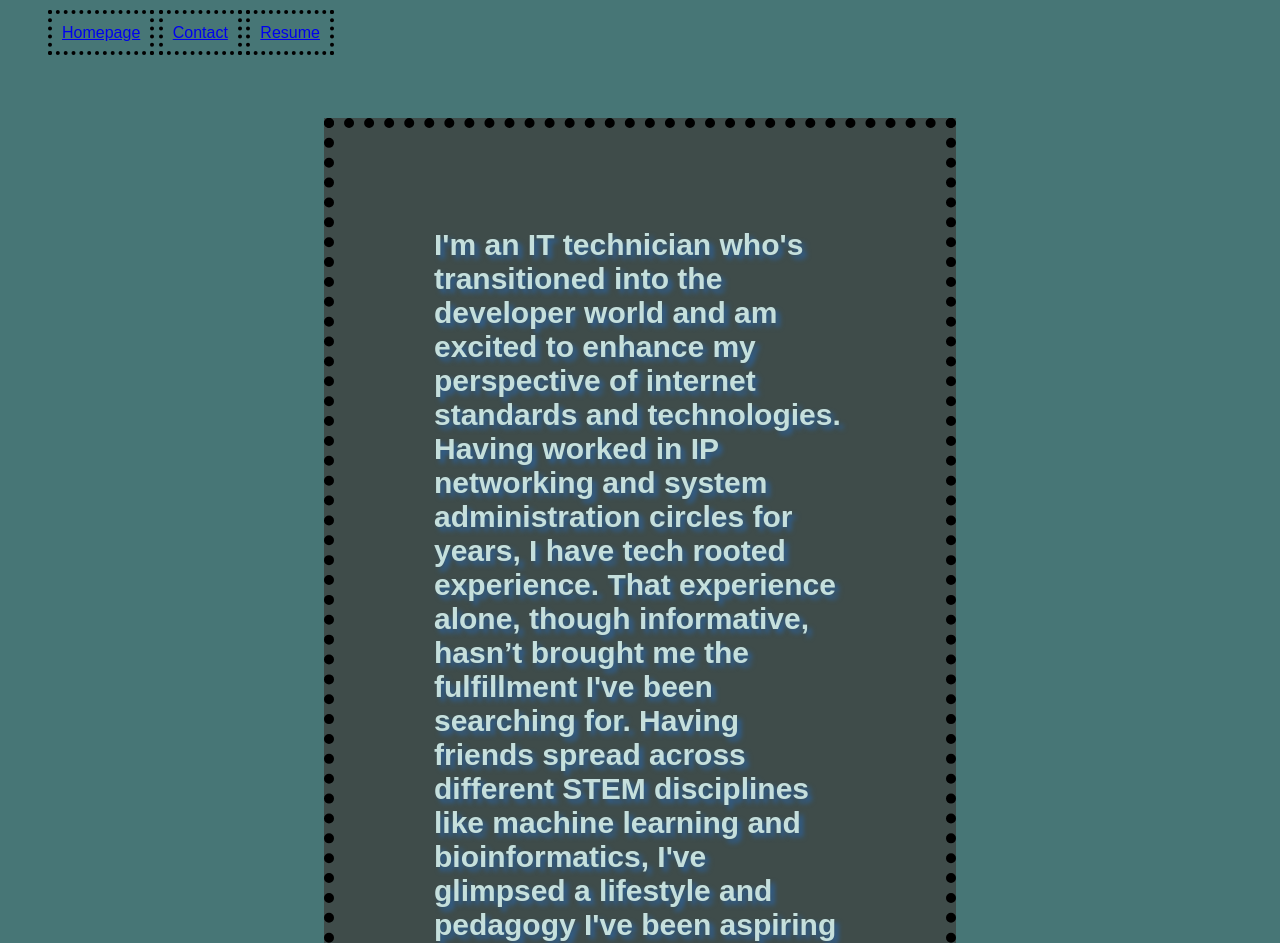
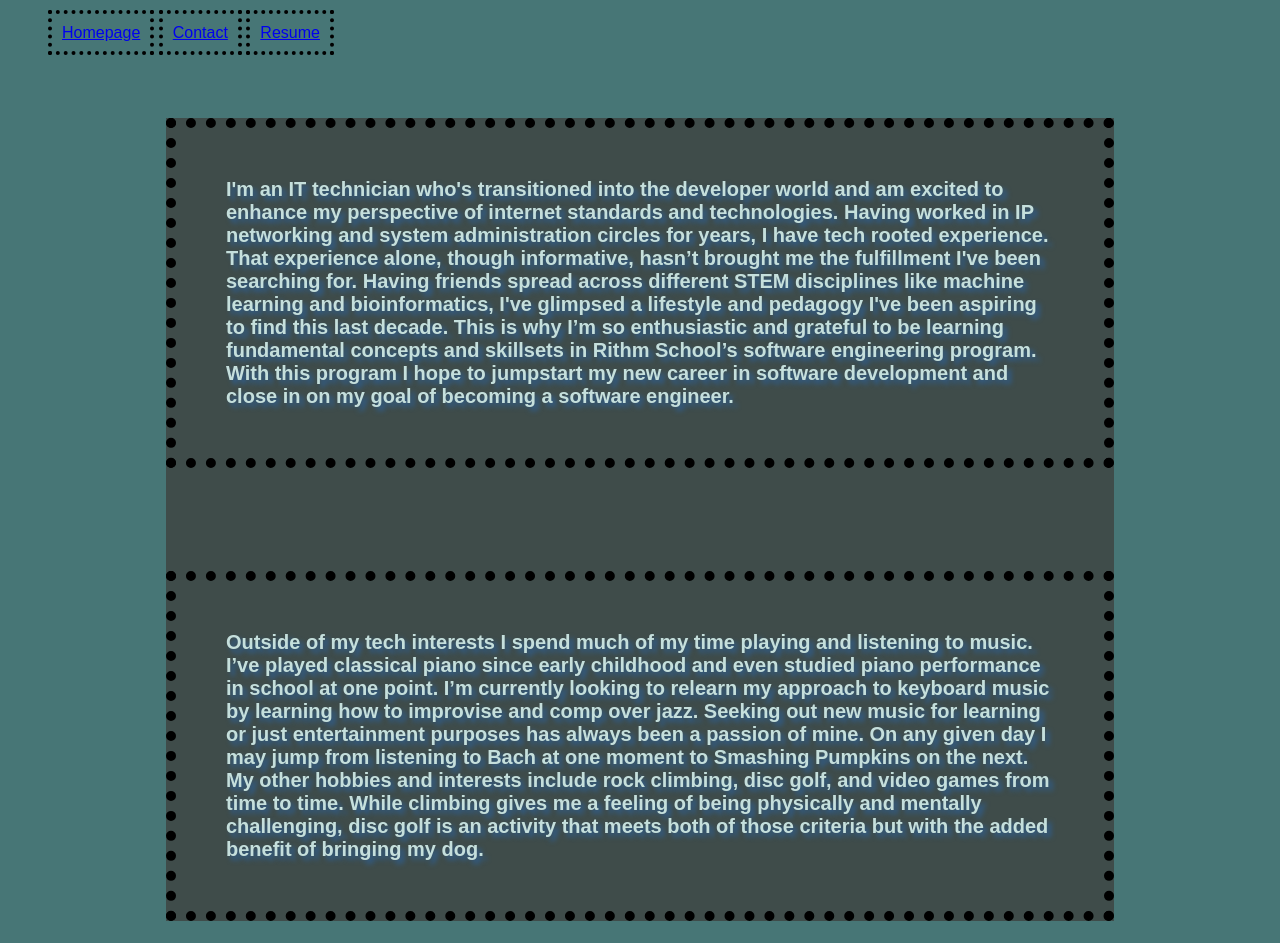
Before and after one commit to nathan-e-berger/nathan-e-berger.github.io, a plain HTML site: page aboutme.html in a window 1280 px wide. Shown: the top 943 px of the page. Drawn offline with Linux system fonts and the light colour scheme.

Commit message:
formatted about me text blocks

```diff
--- a/personalSite.css
+++ b/personalSite.css
@@ -49,10 +49,10 @@ body div p {
   box-sizing: content-box;
   width: auto;
   text-align: left;
-  font-size: 30px;
+  font-size: 20px;
   color: rgb(197, 223, 220);
   margin: auto;
-  padding: 100px;
+  padding: 50px;
   border: 10px;
   border-style: dotted;
   border-color: black;
@@ -81,7 +81,7 @@ body div p {
 
 #blackbg {
   background-color: rgb(63, 76, 74);
-  width: 50%;
+  width: 75%;
   margin-left: auto;
   margin-right: auto;
 }
```
